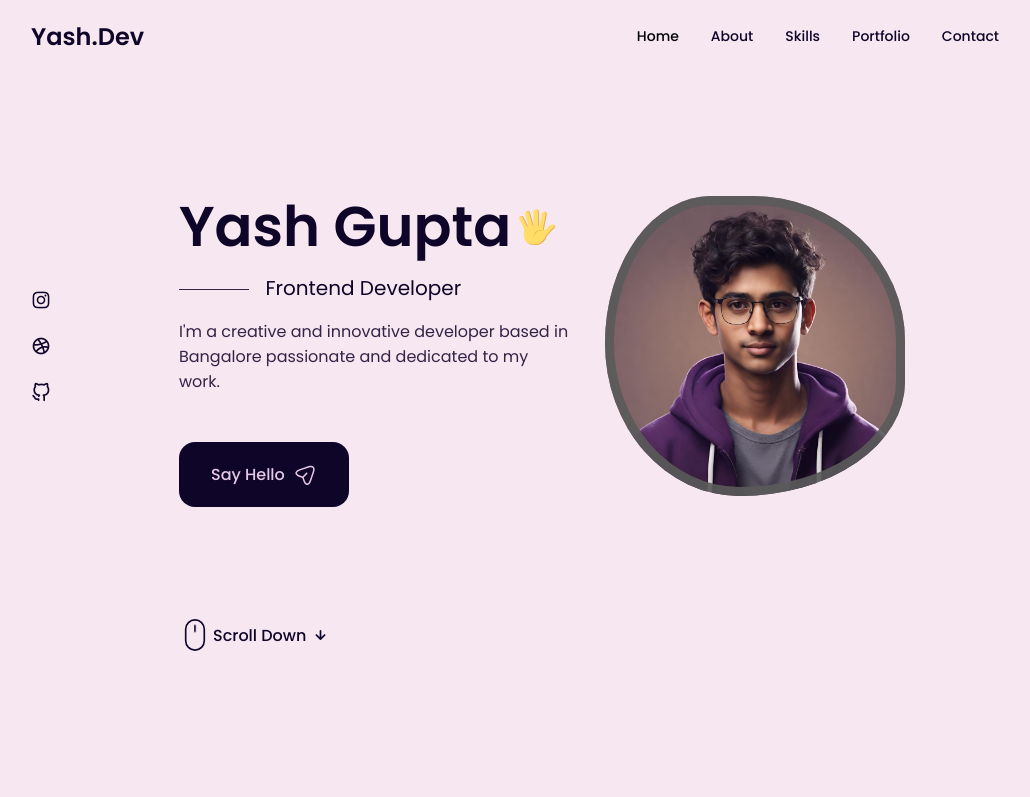
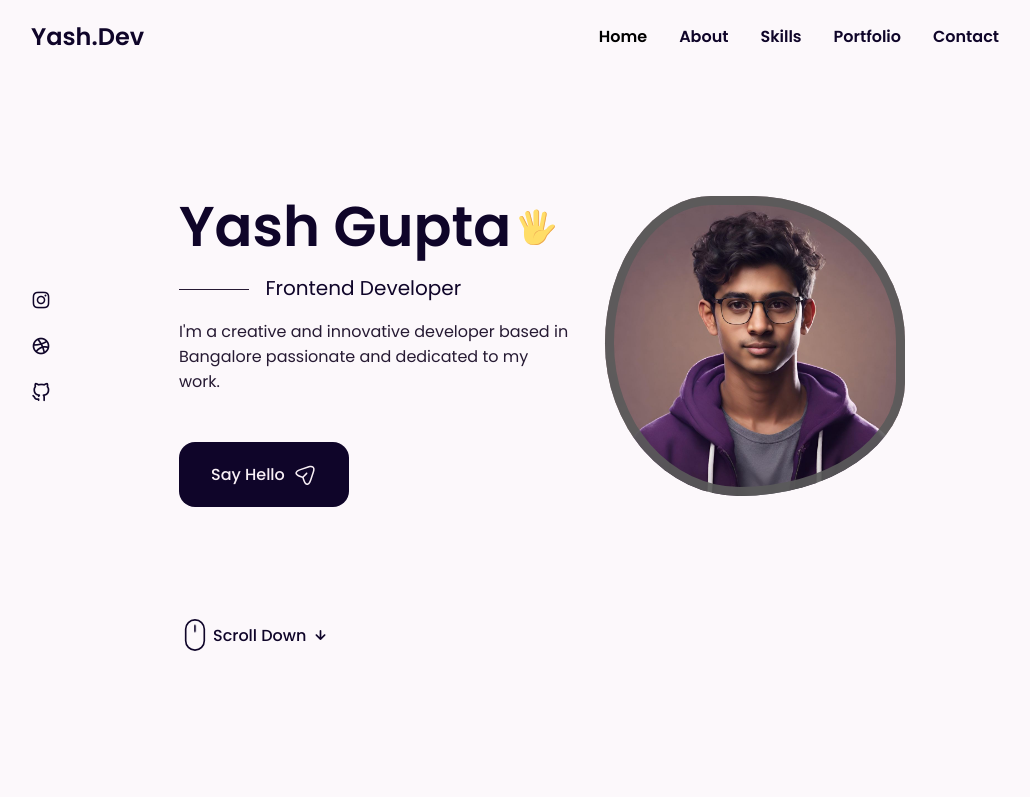
Before and after one commit to gyash21/THE-PORTFOLIO, a React (Create React App) app: page / in a window 1280 px wide. Shown: the top 797 px of the page, without its empty margins (125-1155 px from the left). Built offline with nearby package versions, Linux system fonts and the light colour scheme.

Commit message:
fix- container saturation and fonts

```diff
--- a/src/App.css
+++ b/src/App.css
@@ -11,9 +11,9 @@
   --sat: 0%;
   --title-color: hsl(257, 78%, 9%);
   --title-color-dark: hsl(257, 78%, 0%);
-  --text-color: #342345;
-  --body-color: #f6e7f1;
-  --container-color: #e5c8e5;
+  --text-color: hsl(270, 33%, 15%);
+  --body-color: hsl(320, 45%, 98%);
+  --container-color: hsl(320, 45%, 96%);
 
   /*========== Font and typography ==========*/
   --body-font: "Poppins", sans-serif;
--- a/src/components/header/header.css
+++ b/src/components/header/header.css
@@ -45,9 +45,9 @@
     display: flex;
     flex-direction: column;
     align-items: center;
-    font-size: var(--small-font-size);
+    font-size: var(--medium-font-size);
     color: var(--title-color);
-    font-weight: var(--font-medium);
+    font-weight: var(--font-semi-bold);
     transition: .3s;
 }
 
```
